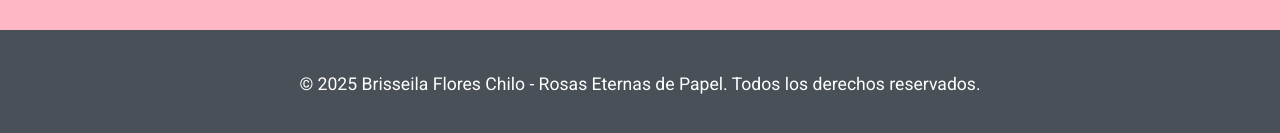
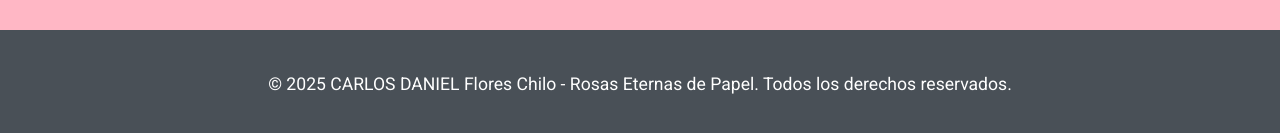
Before and after one commit to Carl1tos21/Carl1tos21.github.io, a plain HTML site: page index.html in a window 1280 px wide. Shown: the part 2776-2909 px from the top of the page. Drawn offline with Linux system fonts and the light colour scheme.

Commit message:
Update index.html

```diff
--- a/index.html
+++ b/index.html
@@ -383,7 +383,7 @@
 
     <footer>
         <div class="container">
-            <p>&copy; 2025 Brisseila Flores Chilo - Rosas Eternas de Papel. Todos los derechos reservados.</p>
+            <p>&copy; 2025 CARLOS DANIEL Flores Chilo - Rosas Eternas de Papel. Todos los derechos reservados.</p>
         </div>
     </footer>
 </body>
```
